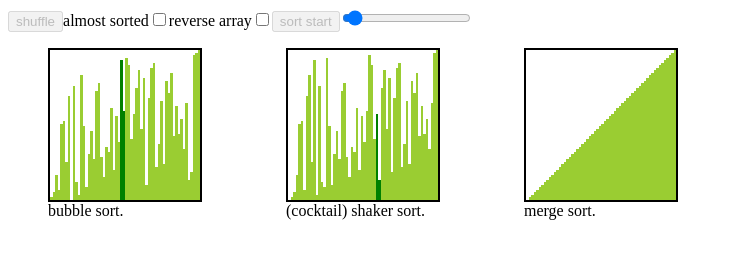
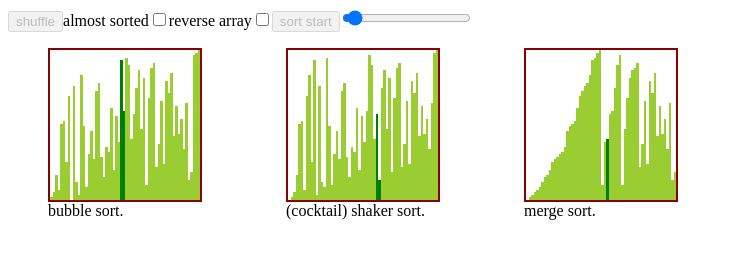
Before and after one commit to halfminami/visual-sorting-algorithm, a website with bundled scripts: page index.html in a window 1280 px wide. Both pictures are taken after a click on the button "sort start". Shown: the whole page, without its empty margins (0-733 px from the left). Built offline with nearby package versions, Linux system fonts and the light colour scheme.

Commit message:
add README.md and comments

```diff
--- a/TS/setting.ts
+++ b/TS/setting.ts
@@ -6,9 +6,13 @@ export const HEIGHT = 150;
 export const SIZE = 60;
 export const sortDict: {
   [key: string]: {
+    /** select which element to mount by `document.querySelector()` */
     selector: string;
+    /** the sorting async function  */
     sortFunc: SORTFUNC;
+    /** to show sorting name under sorting box */
     caption: string;
+    /** to `console.log()` sorting name */
     name: string;
   };
 } = {
--- a/TS/sortcommon.ts
+++ b/TS/sortcommon.ts
@@ -217,7 +217,7 @@ export async function equalsClock(
   }
 
   toggleChange([idx1], sortBox);
-  await sleep(sleepCnt() / 10); // 10 is random number
+  await sleep(sleepCnt());
   toggleChange([idx1], sortBox);
   return arr[idx1];
 }
@@ -253,14 +253,11 @@ function mathrandint(begin: number, end: number): number {
 }
 function arrswap<T>(arr: T[], idx1: number, idx2: number): void {
   if (idx1 == idx2) {
-    // console.log("didn't swap", arr, idx1, idx2);
     return;
   }
   if (idx1 < 0 || idx2 < 0 || idx1 > arr.length || idx2 > arr.length) {
-    // console.log("invalid index", arr, idx1, idx2);
     return;
   }
-  //   console.log("swap", arr, idx1, idx2);
   const tmp = arr[idx2];
   arr[idx2] = arr[idx1];
   arr[idx1] = tmp;
--- a/TS/sortcore.ts
+++ b/TS/sortcore.ts
@@ -92,8 +92,10 @@ export class SortWrap {
     this.#setUnit();
   }
   async runSort() {
+    this.sortBox.classList.add("sorting");
     const ret = await this.sortFunc(this.array);
     console.log(this.name, isSorted(ret.array) ? "sorted!" : "not sorted...");
+    this.sortBox.classList.remove("sorting");
     return ret;
   }
   #setUnit() {
@@ -120,6 +122,7 @@ export class ArrayWrap {
   setArray(arr: number[]) {
     this.array = arr.concat();
   }
+  /** @returns left>right */
   async leftBigger(idx1: number, idx2: number) {
     const ret = await leftBiggerClock(
       this.array,
@@ -130,6 +133,7 @@ export class ArrayWrap {
     );
     return ret;
   }
+  /** for copy (mergesort) */
   async equals(idx: number, value: number) {
     const ret = await equalsClock(
       this.array,
--- a/styles.css
+++ b/styles.css
@@ -22,3 +22,6 @@ button:disabled {
 .change {
   background-color: var(--sort-unit-color-change) !important;
 }
+.sorting {
+  border-color: darkred;
+}
```
Also changed, not shown: TS/sortfunc.ts (+5 -3 lines), README.md (added).
